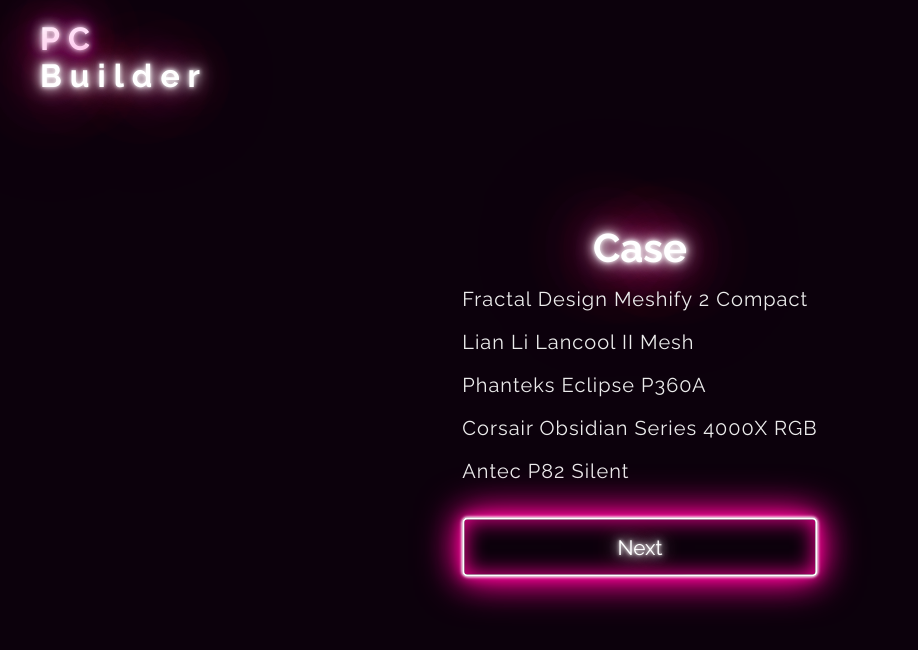
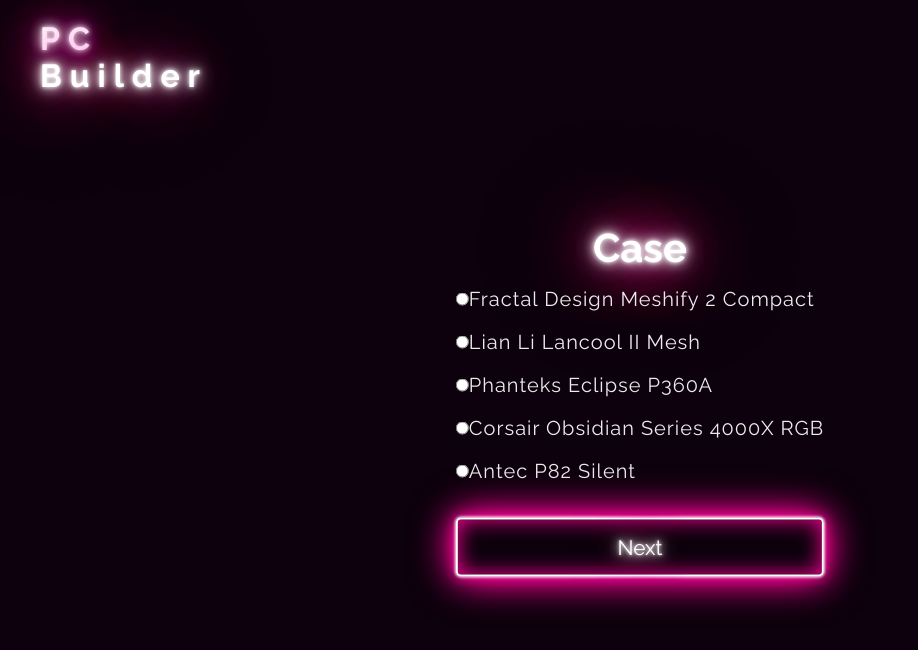
Before and after one commit to patjohntrick/pc-builder, a React (Create React App) app: page /case in a window 1280 px wide. Shown: the top 650 px of the page, without its empty margins (0-918 px from the left). Built offline with nearby package versions, Linux system fonts and the light colour scheme.

Commit message:
got the first state

```diff
--- a/src/App.css
+++ b/src/App.css
@@ -39,7 +39,7 @@
    text-align: center;
    margin-bottom: 1rem;
 }
-input[type="submit"]{
+button{
     margin-top: 1rem;
     cursor: pointer;
     width: 100%;
@@ -68,9 +68,9 @@
     font-size: 20px;
     letter-spacing: 1px;
 }
-input[type="radio"]{
+/* input[type="radio"]{
     display: none;
-}
+} */
 input[type="radio"]:checked + label {
     font-size: 21px;
     text-shadow:
--- a/src/App.js
+++ b/src/App.js
@@ -6,11 +6,11 @@
 import Motherboard from './components/Motherboard';
 
 function App() {
-  const [item, setItem] = useState([]);
-  console.log(item);
+  const [item, setItem] = useState({case:"", board:""});
 
-  function handleSubmit(e) {
-    setItem(e.target.value);
+  function formSubmit(e){
+    e.preventDefault();
+    console.log(item);
   }
 
   return (
@@ -18,8 +18,12 @@
       <div className="App">
         <Switch>
         <Route path="/" exact component={Introduction} />
-        <Route path="/case" exact component={Case} setItem={handleSubmit} item={item} />
-        <Route path="/motherboard" exact component={Motherboard} />
+
+        <Route path="/case" exact>
+          <Case item={item} setItem={setItem} formSubmit={formSubmit} />
+        </Route>
+
+        <Route path="/motherboard" exact><Motherboard /></Route>
         </Switch>
       </div>
     </Router>
--- a/src/components/Case.js
+++ b/src/components/Case.js
@@ -1,37 +1,35 @@
 import React from 'react'
 import Nav from './Nav';
-import { Link } from 'react-router-dom';
+
+// import { Link } from 'react-router-dom';
 
 function Case(props) {
 
-    function formSubmit(event) {
-        event.preventDefault();
-        console.log(props.item);
+    function handleChange(e){
+        props.setItem({case:e.target.value});
     }
-
     return (
         <div className="case">
             <Nav />
-            <form onSubmit={formSubmit}>
+            <form onSubmit={props.formSubmit}>
                 <h2 className="text-neon">Case</h2>
 
-                <label>
-                <input type="radio" value="Fractal Design Meshify 2 Compact" id="fractal" name="case" onChange={props.setItem}></input>
-                Fractal Design Meshify 2 Compact</label><br /><br />
+                <input type="radio" value="Fractal Design Meshify 2 Compact" id="fractal" name="case" onChange={handleChange}></input>
+                <label htmlFor="fractal">Fractal Design Meshify 2 Compact</label><br /><br />
 
-                <input type="radio" value="Lian Li Lancool II Mesh" id="lian" name="case" onChange={props.setItem}></input>
+                <input type="radio" value="Lian Li Lancool II Mesh" id="lian" name="case" onChange={handleChange}></input>
                 <label htmlFor="lian">Lian Li Lancool II Mesh</label><br /><br />
 
-                <input type="radio" value="Phanteks Eclipse P360A" id="phanteks" name="case" onChange={props.setItem}></input>
+                <input type="radio" value="Phanteks Eclipse P360A" id="phanteks" name="case" onChange={handleChange}></input>
                 <label htmlFor="phanteks">Phanteks Eclipse P360A</label><br /><br />
 
-                <input type="radio" value="Corsair Obsidian Series 4000X RGB" id="corsair" name="case" onChange={props.setItem}></input>
+                <input type="radio" value="Corsair Obsidian Series 4000X RGB" id="corsair" name="case" onChange={handleChange}></input>
                 <label htmlFor="corsair">Corsair Obsidian Series 4000X RGB</label><br /><br />
 
-                <input type="radio" value="Antec P82 Silent" id="antec" name="case" onChange={props.setItem}></input>
+                <input type="radio" value="Antec P82 Silent" id="antec" name="case" onChange={handleChange}></input>
                 <label htmlFor="antec" name="case">Antec P82 Silent</label><br /><br />
 
-                <input type="submit" value="Next" className="text-neon"></input>
+                <button type="submit" className="text-neon">Next</button>
 
                 {/* <Link to="/motherboard">
                 <input type="submit" value="Next" className="text-neon"></input>
--- a/src/components/Motherboard.js
+++ b/src/components/Motherboard.js
@@ -17,7 +17,7 @@
                 <input type="radio" value="MSI MPG Z490 Gaming Carbon WiFi" id="msi" name="board"></input>
                 <label htmlFor="msi">MSI MPG Z490 Gaming Carbon WiFi</label><br /><br />
 
-                <input type="radio" value="ASRock B460 Steel Legend" id="asrock" name="case" name="board"></input>
+                <input type="radio" value="ASRock B460 Steel Legend" id="asrock" name="board"></input>
                 <label htmlFor="asrock">ASRock B460 Steel Legend</label><br /><br />
 
                 <input type="radio" value="Gigabyte Z390 Aorus Ultra" id="gigabyte" name="board"></input>
```
